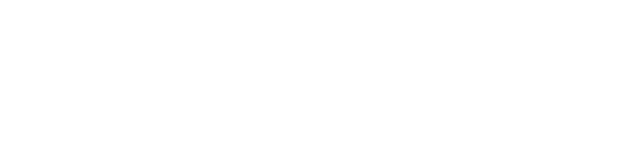
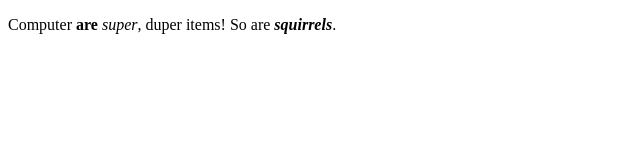
Before and after one commit to VanessaMontoya/week-3--25-sept-2018, a plain HTML site: page index.html in a window 1280 px wide. Shown: the whole page, without its empty margins (0-640 px from the left). Drawn offline with Linux system fonts and the light colour scheme.

Commit message:
Update <p> element with examples of the <strong> and <em> inline elements

```diff
--- a/index.html
+++ b/index.html
@@ -6,6 +6,6 @@
       <title>Inline-level Elements</title>
    </head>
    <body>
-      <p></p>
+      <p>Computer <strong>are</strong> <em>super</em>, duper items! So are <strong><em>squirrels</em></strong>.</p>
    </body>
 </html>
```
